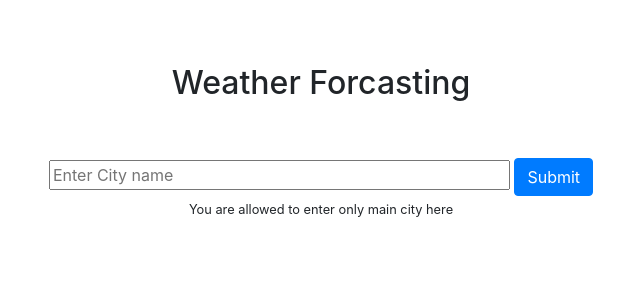
After one commit to Rn-jit/my_project, a Django app: page /weather/ in a window 1280 px wide. The commit adds this page. Shown: the top 300 px of the page, without its empty margins (319-959 px from the left). Run offline with Django 3.2, Linux system fonts and the light colour scheme; some libraries are stand-ins or nearby versions.

Commit message:
first commit

```diff
--- a/myapp/urls.py
+++ b/myapp/urls.py
@@ -9,5 +9,6 @@ urlpatterns = [
     path('', views.home, name='home'),
     path('youtube', views.youtube, name='youtube'),
     path('chat/', views.chat, name='chat'),
-    path('currency_exchange/', views.currency_convert, 	name='currency_exchange')
+    path('currency_exchange/', views.currency_convert, name='currency_exchange'),
+    path('weather/', views.weather, name='weather')
 ]
--- a/myapp/views.py
+++ b/myapp/views.py
@@ -1,4 +1,5 @@
 import os
+from datetime import datetime
 
 from django.contrib import messages
 from django.shortcuts import render, redirect, HttpResponse
@@ -46,7 +47,7 @@ def currency_convert(request):
         To = request.POST['destination_country']
         amount = request.POST['amount']
         amount = float(amount)
-        url = urllib.request.urlopen('https://api.exchangeratesapi.io/latest?base='+From+'&symbols='+To)
+        url = urllib.request.urlopen('https://api.exchangeratesapi.io/latest?base=' + From + '&symbols=' + To)
         doc = json.loads(url.read().decode())
         rates = doc['rates']
         for key, value in rates.items():
@@ -58,3 +59,33 @@ def currency_convert(request):
         return render(request, 'currency_exchange.html', context)
     else:
         return render(request, 'currency_exchange.html', context)
+
+
+def weather(request):
+    context = {}
+    if request.method == 'POST':
+        city = request.POST['city']
+        city = city.title()
+        url = urllib.request.urlopen(
+            'http://api.openweathermap.org/data/2.5/weather?q=' + city + '&APPID=74fba27056f2592c94d4686c83d48238&units=metric')
+        document = json.loads(url.read().decode())
+        weather = document['weather'][0]['main']
+        desr = document['weather'][0]['description']
+        icon = document['weather'][0]['icon']
+        temp = document['main']['temp']
+        wind = document['wind']['speed']
+        humidity = document['main']['humidity']
+        clouds = document['clouds']['all']
+        weather_info = {
+            'city': city,
+            'date': datetime.now(),
+            'weather': weather,
+            'desr': desr,
+            'icon': icon,
+            'temp': temp,
+            'wind': wind,
+            'humidity': humidity,
+            'clouds': clouds,
+        }
+        context['weather_info'] = weather_info
+    return render(request, 'weather.html', context)
--- a/templates/home.html
+++ b/templates/home.html
@@ -60,6 +60,7 @@
         <li><a href="{% url 'myapp:chat' %}">ChatBot</a></li>
         <li><a href="{% url 'myapp:currency_exchange' %}">Currency Exchange</a></li><br>
         <li><a href="{% url 'todoapp:todoapp' %}">ToDo App</a></li>
+        <li><a href="{% url 'myapp:weather' %}">Check Weather</a></li>
 
 
     </ul>
--- /dev/null
+++ b/templates/weather.html
@@ -0,0 +1,44 @@
+<!DOCTYPE html>
+<html lang="en">
+<head>
+    <meta charset="UTF-8">
+    <title>Weather Forcasting</title>
+<link rel="stylesheet" href="https://maxcdn.bootstrapcdn.com/bootstrap/4.0.0/css/bootstrap.min.css"
+          integrity="sha384-Gn5384xqQ1aoWXA+058RXPxPg6fy4IWvTNh0E263XmFcJlSAwiGgFAW/dAiS6JXm" crossorigin="anonymous">
+</head>
+<body>
+<div class="container" style="margin-top: 5%;text-align: center">
+    <h2 style="margin-bottom: 5%; text-align: center"> Weather Forcasting</h2>
+    <form method="post">
+        {% csrf_token %}
+        <input type="text" name="city" placeholder="Enter City name" size="40">
+
+        <button type="submit" class="btn btn-primary">Submit</button><br>
+        <small>You are allowed to enter only main city here</small>
+    </form>
+    <div class="container" style="margin-top: 2%;">
+        {% if weather_info %}
+        <h2>{{ weather_info.city }} </h2>
+            <small>{{ weather_info.date }}</small><br>
+    <img src="http://openweathermap.org/img/w/{{ weather_info.icon }}.png" alt="icon" ><br>
+    <p><strong>Weather: </strong> {{ weather_info.weather }} <br>
+    <strong>Description: </strong> {{ weather_info.desr }} <br>
+    <strong>Temprature: </strong> {{ weather_info.temp }}°C <br>
+    <strong>Wind speed: </strong> {{ weather_info.wind }} m/s <br>
+    <strong>Humidity: </strong> {{ weather_info.humidity }}%<br>
+    <strong>Clouds: </strong>{{ weather_info.clouds }}%<br>
+{% endif %}
+    </div>
+</div>
+
+</body>
+<script src="https://code.jquery.com/jquery-3.2.1.slim.min.js"
+        integrity="sha384-KJ3o2DKtIkvYIK3UENzmM7KCkRr/rE9/Qpg6aAZGJwFDMVNA/GpGFF93hXpG5KkN"
+        crossorigin="anonymous"></script>
+<script src="https://cdnjs.cloudflare.com/ajax/libs/popper.js/1.12.9/umd/popper.min.js"
+        integrity="sha384-ApNbgh9B+Y1QKtv3Rn7W3mgPxhU9K/ScQsAP7hUibX39j7fakFPskvXusvfa0b4Q"
+        crossorigin="anonymous"></script>
+<script src="https://maxcdn.bootstrapcdn.com/bootstrap/4.0.0/js/bootstrap.min.js"
+        integrity="sha384-JZR6Spejh4U02d8jOt6vLEHfe/JQGiRRSQQxSfFWpi1MquVdAyjUar5+76PVCmYl"
+        crossorigin="anonymous"></script>
+</html>
```
